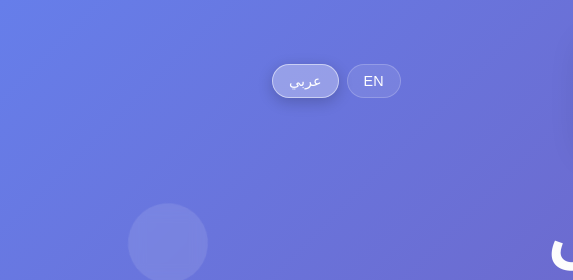
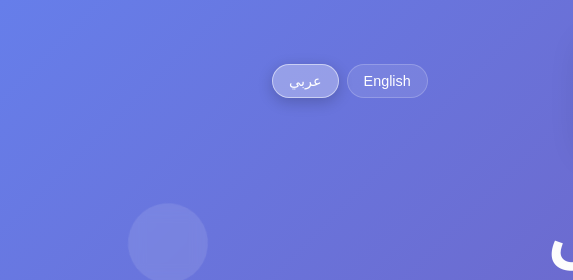
Before and after one commit to 93bx/moktamel-placeholder, a website: page index.html in a window 1280 px wide. Shown: the top 280 px of the page, 0-573 px from the left. Drawn offline with Linux system fonts and the light colour scheme.

Commit message:
Update language toggle button text from 'EN' to 'English' for clarity.

```diff
--- a/index.html
+++ b/index.html
@@ -21,7 +21,7 @@
 
         <div class="content">
             <div class="language-toggle">
-                <button class="lang-btn" data-lang="en">EN</button>
+                <button class="lang-btn" data-lang="en">English</button>
                 <button class="lang-btn active" data-lang="ar">عربي</button>
             </div>
 
```
